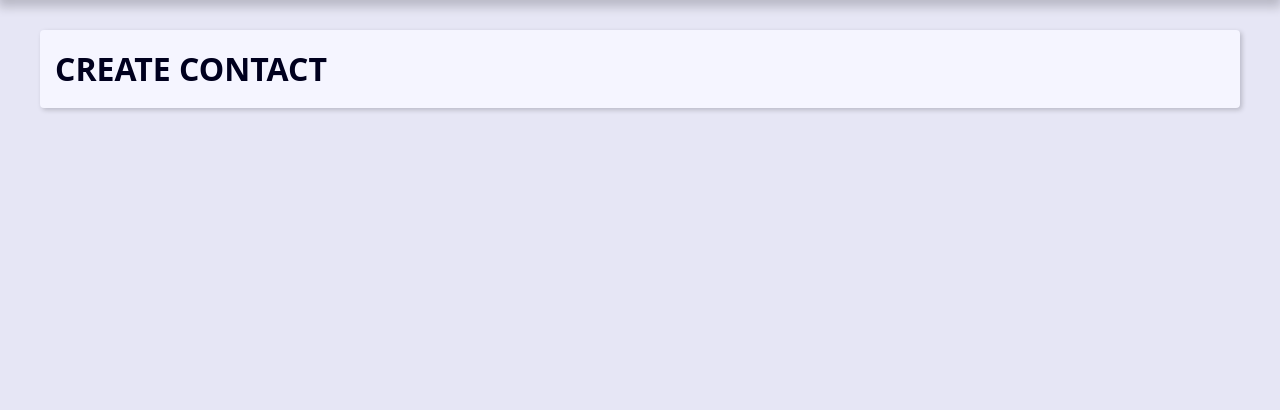
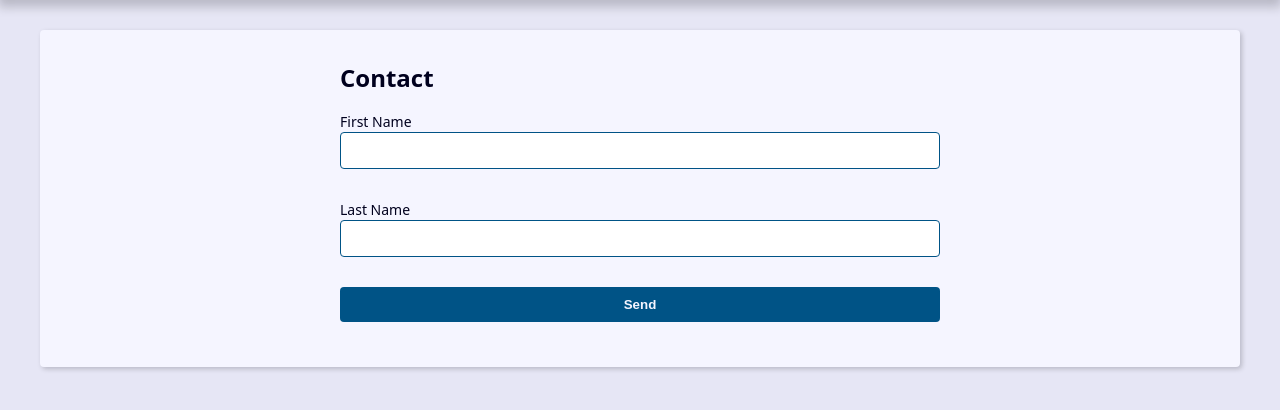
Before and after one commit to Gabriel-Maxsy/Projeto-Agenda-Django, a Django app: page /contact/create/ in a window 1280 px wide. Shown: the part 239-649 px from the top of the page. Run offline with Django 5.2, Linux system fonts and the light colour scheme.

Commit message:
Criando o formulário e entendendo sobre o metodo "POST".

```diff
--- a/contact/templates/contact/create.html
+++ b/contact/templates/contact/create.html
@@ -1,4 +1,41 @@
 {% extends 'global/base.html' %}
 {% block content %}
-  <h1>CREATE CONTACT</h1>
+
+<div class="form-wrapper">
+  <h2>Contact</h2>
+
+  <form
+    action="{% url "contact:create" %}"
+    method="POST"
+    enctype="multipart/form-data"
+  >
+
+    {% csrf_token %}
+
+    <div class="form-content">
+
+      <div class="form-group">
+        <label for="id_first_name">First Name</label>
+        <input type="text" name="first_name" maxlength="255" id="id_first_name">
+      </div>
+
+    </div>
+
+    <div class="form-group">
+
+      <label for="id_last_name">Last Name</label>
+      <input type="text" name="last_name" maxlength="255" id="id_last_name">
+
+    </div>
+
+    <div class="form-content">
+
+      <div class="form-group">
+        <button class="btn" type="submit">Send</button>
+      </div>
+
+    </div>
+
+  </form>
+</div>
 {% endblock content %}
--- a/contact/views/contact_forms.py
+++ b/contact/views/contact_forms.py
@@ -4,9 +4,18 @@ from django.shortcuts import get_object_or_404, redirect, render
 from contact.models import Contact
 
 def create(request):
+    if request.method == 'POST':
+        print()
+        print(request.method)
+        print(request.POST.get('first_name'))
+        print(request.POST.get('last_name'))
+        print()
+
     context = {
 
     }
+
+    print(request.method)
 
     return render(
         request,
```
